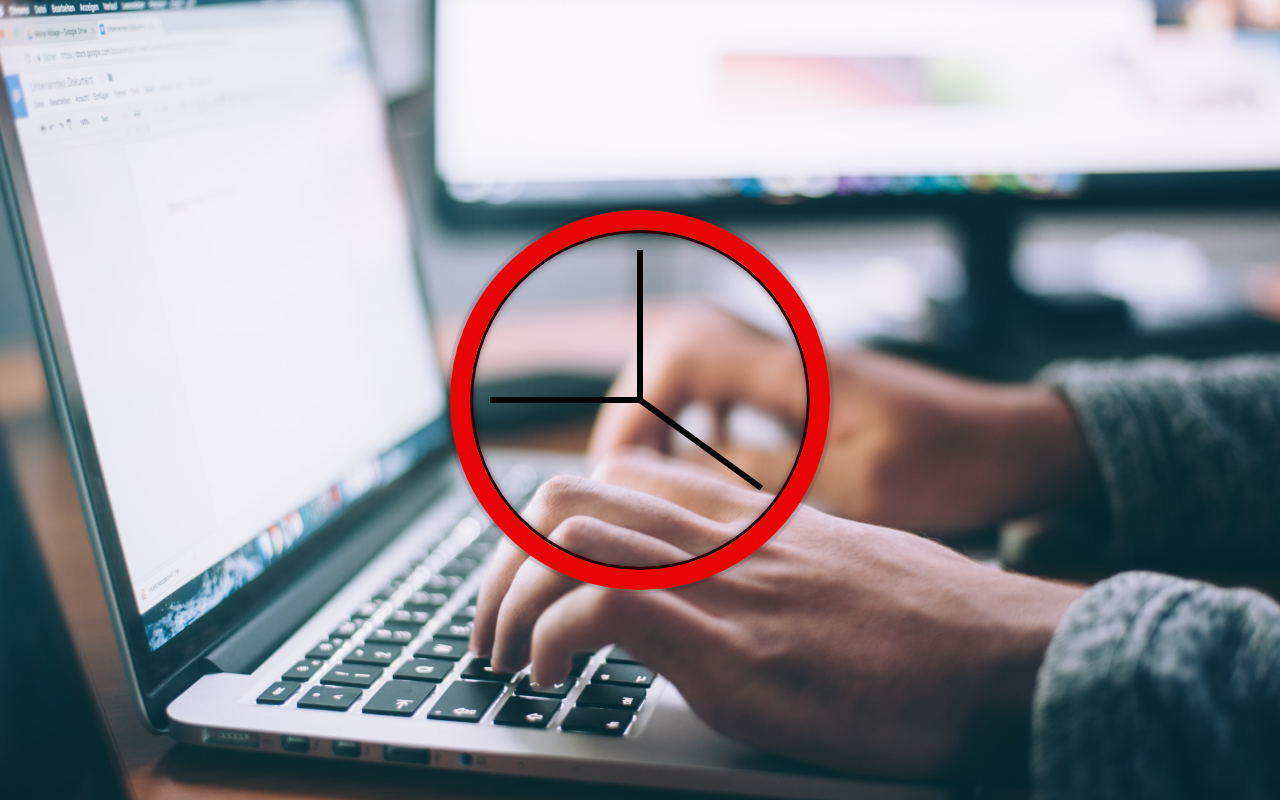
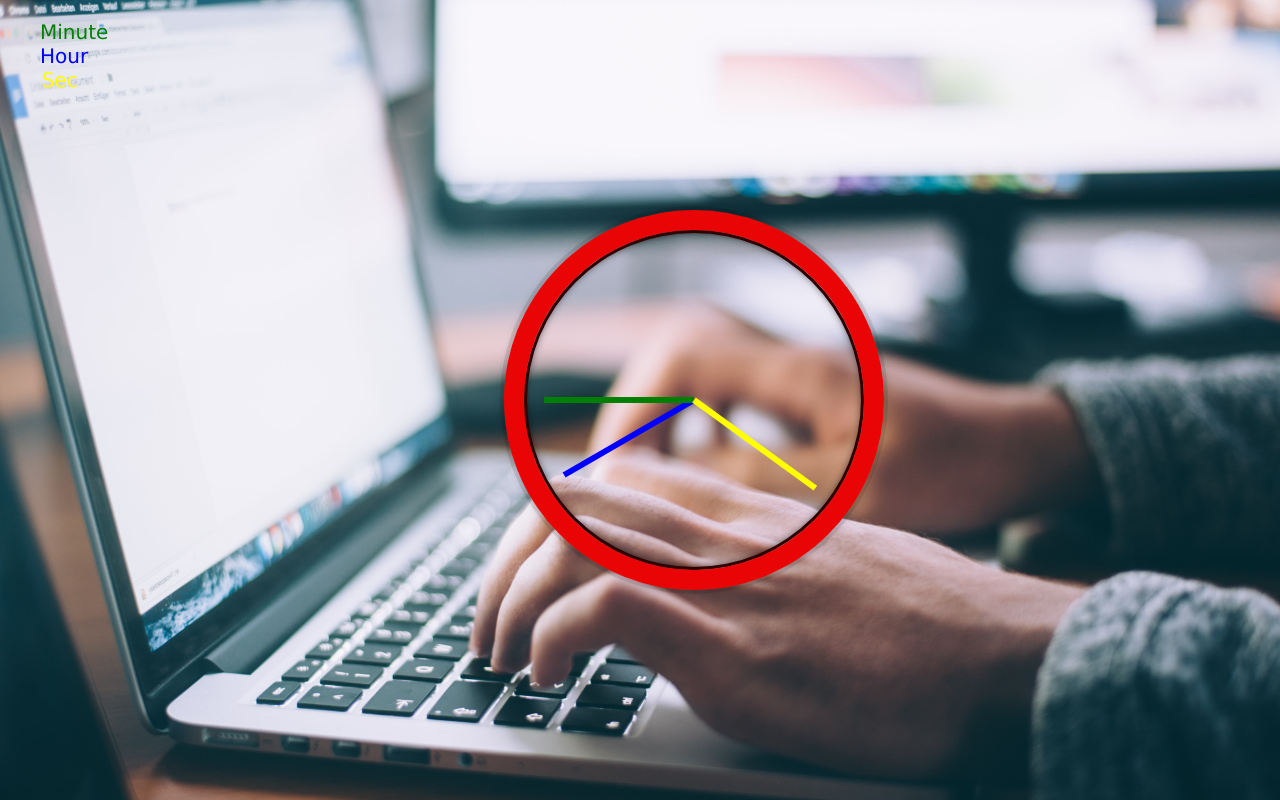
Before and after one commit to Iamsbharti/css-clock, a website: page index.html in a window 1280 px wide. Drawn offline with Linux system fonts and the light colour scheme.

Commit message:
added hours manipulations and added styles and fixed transition problem

```diff
--- a/index.html
+++ b/index.html
@@ -7,11 +7,16 @@
     <script src="/index.js"></script>
   </head>
   <body>
+    <ul style="list-style-type: none; align-self: start;">
+      <li style="color: green;">Minute</li>
+      <li style="margin-right: 20px; color: blue;">Hour</li>
+      <li style="margin-right: 29px; color: yellow;">Sec</li>
+    </ul>
     <div class="clock">
       <div class="clock-face">
-        <div class="hand hour-hand"></div>
-        <div class="hand min-hand"></div>
-        <div class="hand sec-hand"></div>
+        <div class="hand hour-hand" style="background-color: blue;"></div>
+        <div class="hand min-hand" style="background-color: green;"></div>
+        <div class="hand sec-hand" style="background-color: yellow;"></div>
       </div>
     </div>
   </body>
--- a/index.js
+++ b/index.js
@@ -9,10 +9,14 @@ function setDate() {
   //minute hand manipulation
   let minutesHand = document.querySelector(".min-hand");
   const minute = now.getMinutes();
-  console.log(minute);
+  //console.log(minute);
   const minutesDegree = (minute / 60) * 360 + 90;
   minutesHand.style.transform = `rotate(${minutesDegree}deg)`;
 
   //hours hand manipulation
+  let hourHand = document.querySelector(".hour-hand");
+  const hour = now.getHours();
+  const hourDegree = (hour / 12) * 360 + 90;
+  hourHand.style.transform = `rotate(${hourDegree}deg)`;
 }
 setInterval(setDate, 1000);
--- a/style.css
+++ b/style.css
@@ -38,6 +38,10 @@ body {
   top: 50%;
   transform-origin: 100%;
   transform: rotate(90deg);
-  transition: all 0.05s;
+
   transition-timing-function: cubic-bezier(0.1, 2.7, 0.58, 1);
 }
+li {
+  font-family: "Lucida Sans", "Lucida Sans Regular", "Lucida Grande",
+    "Lucida Sans Unicode", Geneva, Verdana, sans-serif;
+}
```
